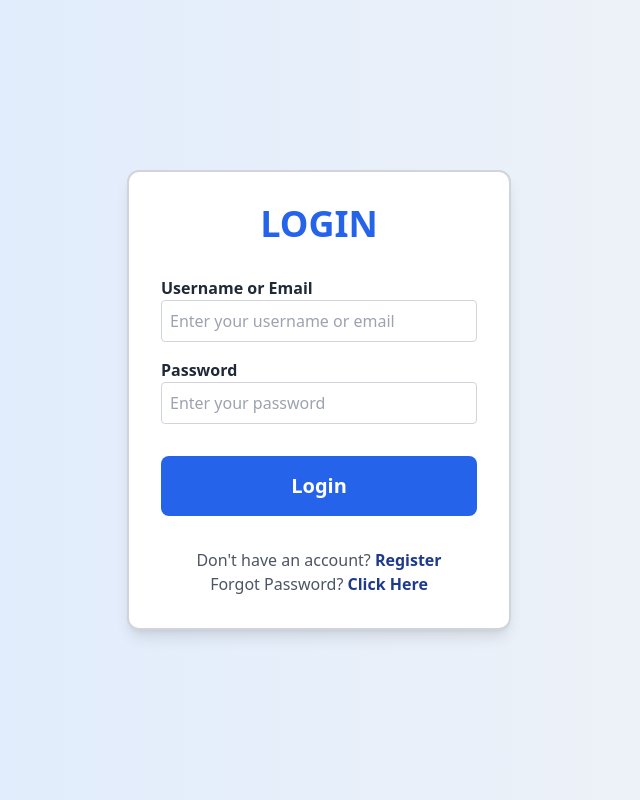
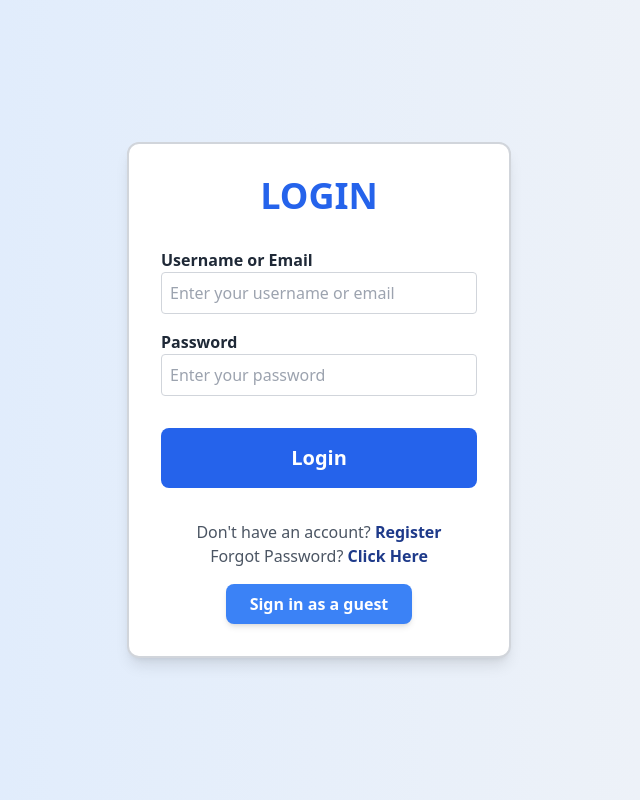
Before and after one commit to Anshul-Sharma01/Trips-and-Memories, a React (Vite) app in the folder client/: page /auth/login in a window 1280 px wide. Shown: the whole page, without its empty margins (321-961 px from the left). Built offline with nearby package versions, Linux system fonts and the light colour scheme; no server answers.

Commit message:
Add DemoAccount component to Login and Register pages for enhanced user experience

```diff
--- /dev/null
+++ b/client/src/Components/DemoAccount.jsx
@@ -0,0 +1,28 @@
+import { useDispatch } from "react-redux";
+import { authenticateUser } from "../Redux/Slices/authSlice";
+
+
+function DemoAccount(){
+
+    const dispatch = useDispatch();
+
+    const handleGuestSignIn = async() => {
+        await dispatch(authenticateUser({
+            loginInput : "anshuk",
+            password : "AnshulSharma@123"
+        }));
+
+    };
+    return(
+        <>
+            <button
+                onClick={handleGuestSignIn}
+                className="px-6 py-2 rounded-lg font-semibold shadow-md transition-colors duration-300 bg-blue-500 text-white hover:bg-blue-600 focus:outline-none focus:ring-2 focus:ring-blue-300 dark:bg-blue-700 dark:hover:bg-blue-800 dark:focus:ring-blue-500"
+            >
+                Sign in as a guest
+            </button>
+        </>
+    )
+}
+
+export default DemoAccount;
--- a/client/src/Pages/Login.jsx
+++ b/client/src/Pages/Login.jsx
@@ -5,6 +5,7 @@ import { useDispatch, useSelector } from "react-redux";
 import { isEmail, isPassword } from "../Helpers/regexMatcher.js";
 import { authenticateUser } from '../Redux/Slices/authSlice.js';
 import { CgSpinnerTwo } from "react-icons/cg";
+import DemoAccount from '../Components/DemoAccount.jsx';
 
 function Login() {
     const dispatch = useDispatch();
@@ -116,6 +117,7 @@ function Login() {
                     <p className='text-gray-600 dark:text-gray-300'>Don't have an account? <Link to="/auth/register" className='text-blue-900 dark:text-blue-400 font-bold'>Register</Link></p>
                     <p className='text-gray-600 dark:text-gray-300'>Forgot Password? <Link to="/auth/forgot-password" className='text-blue-900 dark:text-blue-400 font-bold'>Click Here</Link></p>
                 </div>
+                <DemoAccount/>
             </section>
         </main>
     );
--- a/client/src/Pages/Register.jsx
+++ b/client/src/Pages/Register.jsx
@@ -6,6 +6,7 @@ import { useDispatch, useSelector } from "react-redux";
 import { isEmail, isPassword } from "../Helpers/regexMatcher.js";
 import { createUserAccount } from '../Redux/Slices/authSlice.js';
 import { CgSpinnerTwo } from 'react-icons/cg';
+import DemoAccount from '../Components/DemoAccount.jsx';
 
 function Register() {
 
@@ -171,6 +172,7 @@ function Register() {
                 <div className='mt-4'>
                     <p className='text-gray-600 dark:text-gray-400'>Already have an account? <Link to="/auth/login" className='text-blue-900 dark:text-blue-400 font-bold'>Login</Link></p>
                 </div>
+                <DemoAccount/>
             </section>
         </main>
     );
```
